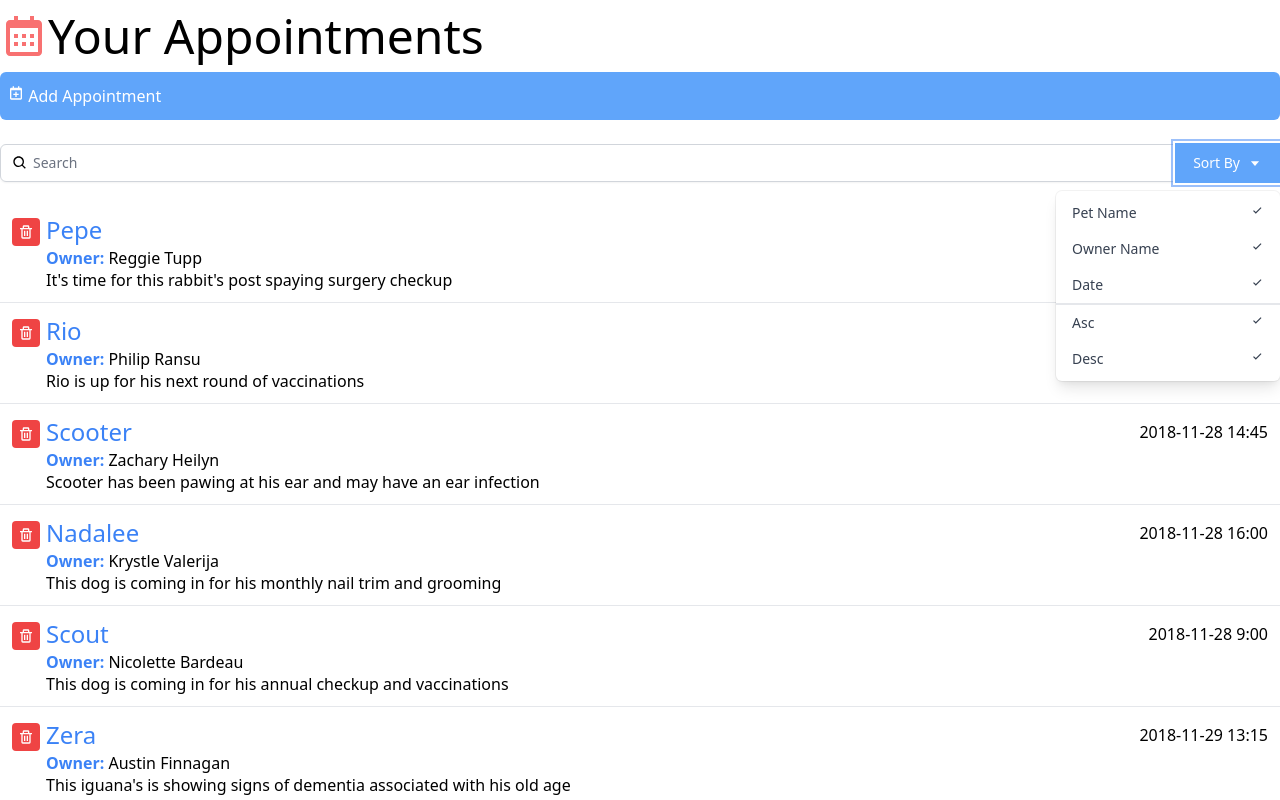
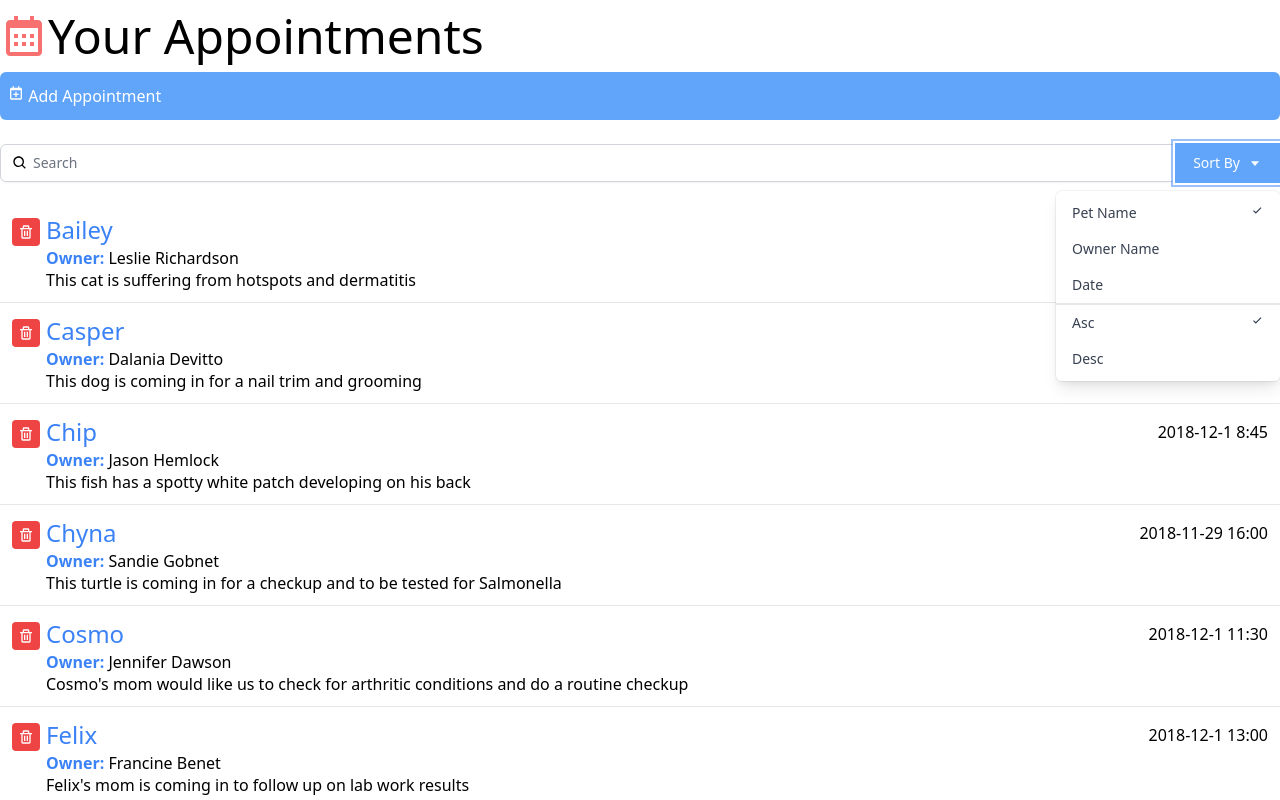
Before and after one commit to g9c9/ReactInterface, a React (Create React App) app: page / in a window 1280 px wide. Both pictures are taken after a click on the button "Sort By". Shown: the top 800 px of the page. Built offline with nearby package versions, Linux system fonts and the light colour scheme.

Commit message:
Programming sort interface

```diff
--- a/src/App.js
+++ b/src/App.js
@@ -7,13 +7,26 @@
 function App() {
   let [appointmentList, setAppointmentList] = useState([]);
   let [query, setQuery] = useState("");
+  let [sortBy, setSortBy] = useState("petName");
+  let [orderBy, setOrderBy] = useState("asc");
 
-  const filteredAppointments = appointmentList.filter((item) => {
+  const filteredAppointments = appointmentList
+    .filter((item) => {
       return (
         item.petName.toLowerCase().includes(query.toLowerCase()) ||
         item.ownerName.toLowerCase().includes(query.toLowerCase()) ||
         item.aptNotes.toLowerCase().includes(query.toLowerCase())
       );
+    })
+    .sort((a, b) => {
+      if (sortBy === "Date") {
+        return 1;
+      } else {
+        let order = orderBy === "asc" ? 1 : -1;
+        return a[sortBy].toLowerCase() < b[sortBy].toLowerCase()
+          ? -1 * order
+          : 1 * order;
+      }
     });
 
   const fetchData = useCallback(() => {
@@ -35,7 +48,14 @@
         Your Appointments
       </h1>
       <AddAppointment />
-      <Search query={query} onQueryChange={(myQuery) => setQuery(myQuery)} />
+      <Search
+        query={query}
+        onQueryChange={(myQuery) => setQuery(myQuery)}
+        orderBy={orderBy}
+        onOrderByChange={(mySort) => setOrderBy(mySort)}
+        sortBy={sortBy}
+        onSortByChange={(mySort) => setSortBy(mySort)}
+      />
 
       <ul className="divide-y divide-gray-200">
         {filteredAppointments.map((appointment) => (
--- a/src/components/Search.js
+++ b/src/components/Search.js
@@ -1,7 +1,13 @@
 import { BiSearch, BiCaretDown, BiCheck } from "react-icons/bi";
 import { useState } from "react";
 
-const DropDown = ({ toggle }) => {
+const DropDown = ({
+  toggle,
+  sortBy,
+  onSortByChange,
+  orderBy,
+  onOrderByChange,
+}) => {
   if (!toggle) {
     return null;
   }
@@ -17,41 +23,53 @@
         aria-labelledby="options-menu"
       >
         <div
+          onClick={() => onSortByChange("petName")}
           className="px-4 py-2 text-sm text-gray-700 hover:bg-gray-100 hover:text-gray-900 flex justify-between cursor-pointer"
           role="menuitem"
         >
-          Pet Name <BiCheck />
+          Pet Name {sortBy === "petName" && <BiCheck />}
         </div>
         <div
+          onClick={() => onSortByChange("ownerName")}
           className="px-4 py-2 text-sm text-gray-700 hover:bg-gray-100 hover:text-gray-900 flex justify-between cursor-pointer"
           role="menuitem"
         >
-          Owner Name <BiCheck />
+          Owner Name {sortBy === "ownerName" && <BiCheck />}
         </div>
         <div
+          onClick={() => onSortByChange("Date")}
           className="px-4 py-2 text-sm text-gray-700 hover:bg-gray-100 hover:text-gray-900 flex justify-between cursor-pointer"
           role="menuitem"
         >
-          Date <BiCheck />
+          Date {sortBy === "aptDate" && <BiCheck />}
         </div>
         <div
+          onClick={() => onOrderByChange("asc")}
           className="px-4 py-2 text-sm text-gray-700 hover:bg-gray-100 hover:text-gray-900 flex justify-between cursor-pointer border-gray-1 border-t-2"
           role="menuitem"
         >
-          Asc <BiCheck />
+          Asc {orderBy === "asc" && <BiCheck />}
         </div>
         <div
+          onClick={() => onOrderByChange("desc")}
           className="px-4 py-2 text-sm text-gray-700 hover:bg-gray-100 hover:text-gray-900 flex justify-between cursor-pointer"
           role="menuitem"
         >
-          Desc <BiCheck />
+          Desc {orderBy === "desc" && <BiCheck />}
         </div>
       </div>
     </div>
   );
 };
 
-const Search = ({ query, onQueryChange }) => {
+const Search = ({
+  query,
+  onQueryChange,
+  sortBy,
+  onSortByChange,
+  orderBy,
+  onOrderByChange,
+}) => {
   let [toggleSort, setToggleSort] = useState(false);
   return (
     <div className="py-5">
@@ -85,7 +103,13 @@
             >
               Sort By <BiCaretDown className="ml-2" />
             </button>
-            <DropDown toggle={toggleSort} />
+            <DropDown
+              toggle={toggleSort}
+              sortBy={sortBy}
+              onSortByChange={(mySort) => onSortByChange(mySort)}
+              orderBy={orderBy}
+              onOrderByChange={(myOrder) => onOrderByChange(myOrder)}
+            />
           </div>
         </div>
       </div>
```
Lines whose indentation alone changed are shown as unchanged.
